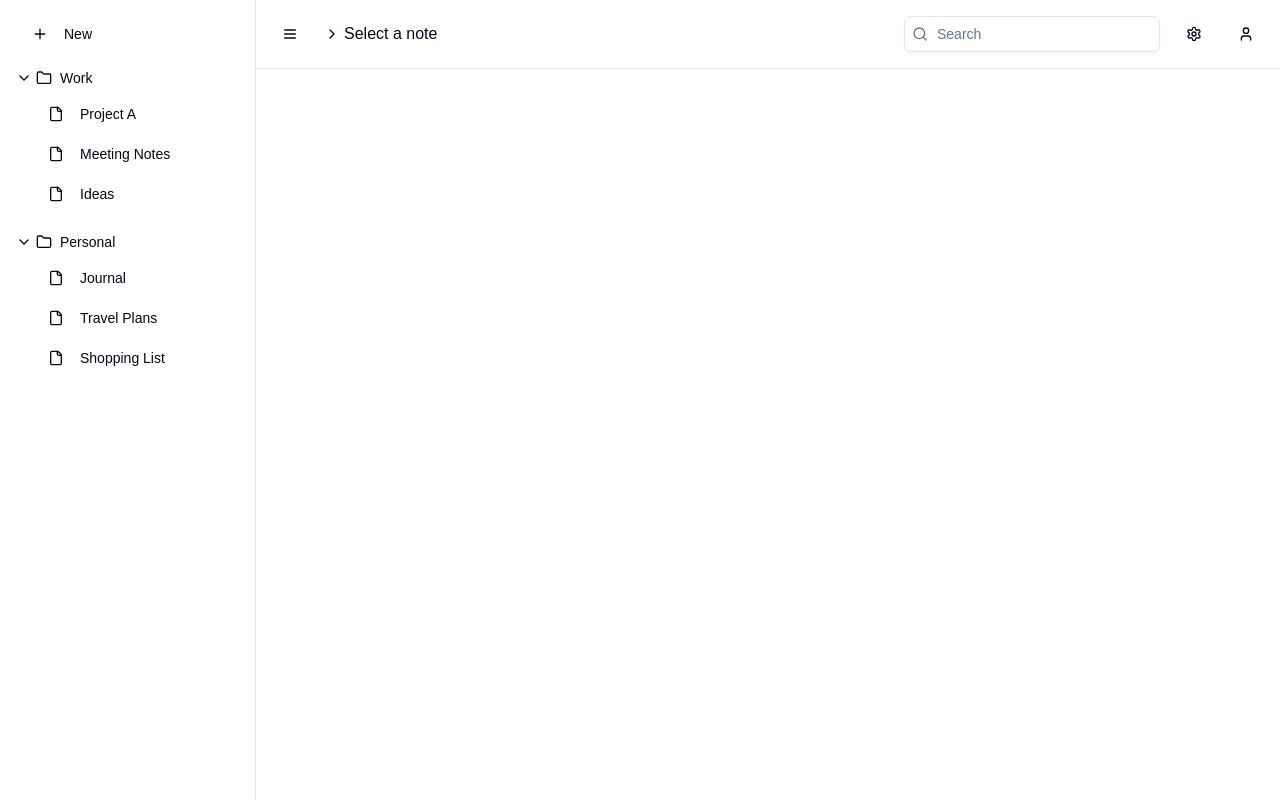
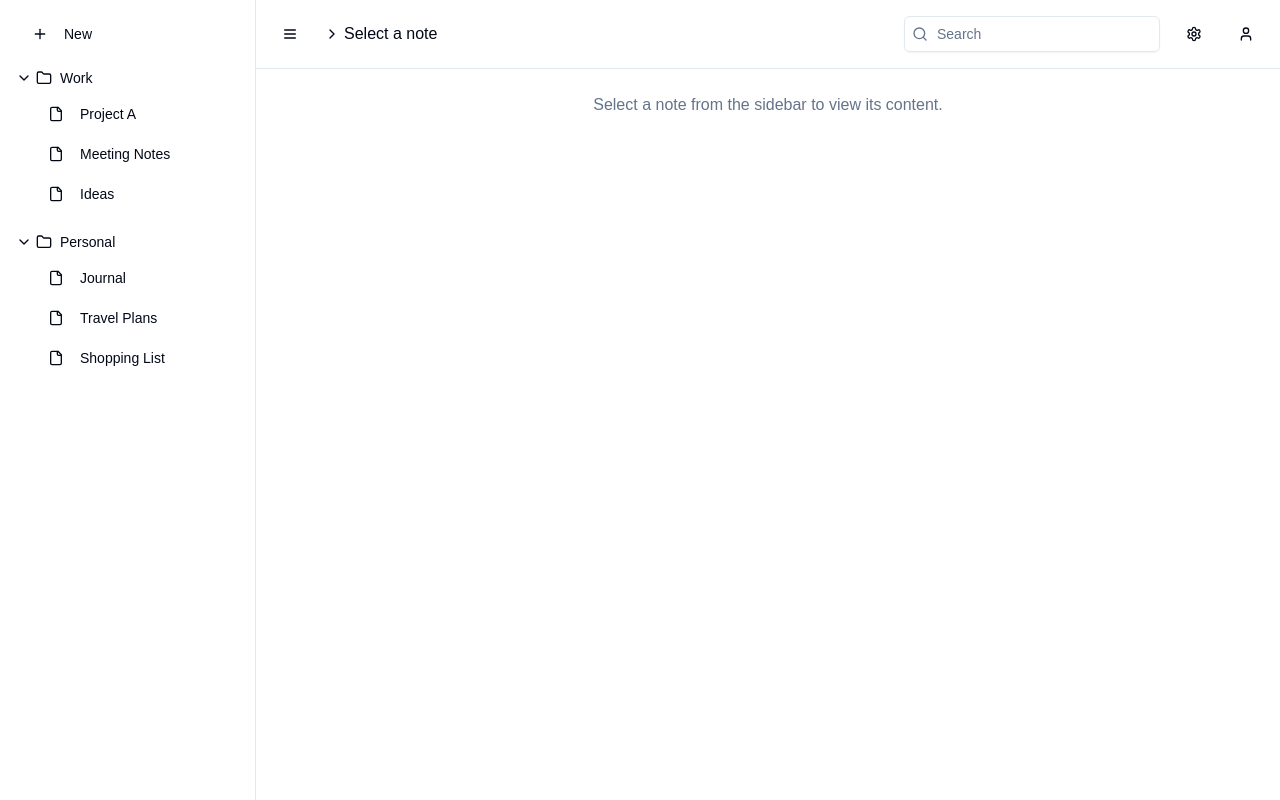
Before and after one commit to myanv/Corvex-Tauri, a Next.js app: page / in a window 1280 px wide. Built offline with nearby package versions, Linux system fonts and the light colour scheme.

Commit message:
Add note section

```diff
--- a/src/components/Content.tsx
+++ b/src/components/Content.tsx
@@ -10,6 +10,7 @@ import { User } from "lucide-react";
 import { Menu } from "lucide-react";
 import { ScrollArea } from "./ui/scroll-area";
 import { TopNav } from "./TopNav";
+import { Note } from "./Note";
 
 interface ContentProps {
     toggleSidebar: () => void;
@@ -26,7 +27,7 @@ export const Content: React.FC<ContentProps> = ({
         <main className="flex-1 flex flex-col overflow-hidden">
             <TopNav selectedNote={selectedNote} setSelectedNote={setSelectedNote} toggleSidebar={toggleSidebar} />
 
-
+            <Note selectedNote={selectedNote} />
         </main>
     )
 }
--- a/src/components/Note.tsx
+++ b/src/components/Note.tsx
@@ -0,0 +1,39 @@
+'use client'
+
+import React from "react";
+import { Button } from "./ui/button";
+import { ChevronRight } from "lucide-react";
+import { Input } from "./ui/input";
+import { Search } from "lucide-react";
+import { Settings } from "lucide-react";
+import { User } from "lucide-react";
+import { Menu } from "lucide-react";
+import { ScrollArea } from "./ui/scroll-area";
+import { TopNav } from "./TopNav";
+import { Sidebar } from "./Sidebar";
+
+interface NoteProps {
+    selectedNote: string | null;
+}
+
+export const Note: React.FC<NoteProps> = ({ selectedNote }) => {
+    return (
+        <ScrollArea className="flex-1 p-6">
+          {selectedNote ? (
+            <div className="max-w-3xl mx-auto">
+              <h1 className="text-3xl font-bold mb-4">{selectedNote}</h1>
+              <p className="mb-4">
+                This is a sample content for the {selectedNote} note.
+              </p>
+              <p>
+                test
+              </p>
+            </div>
+          ) : (
+            <div className="text-center text-muted-foreground">
+              Select a note from the sidebar to view its content.
+            </div>
+          )}
+        </ScrollArea>
+    )
+}
```
